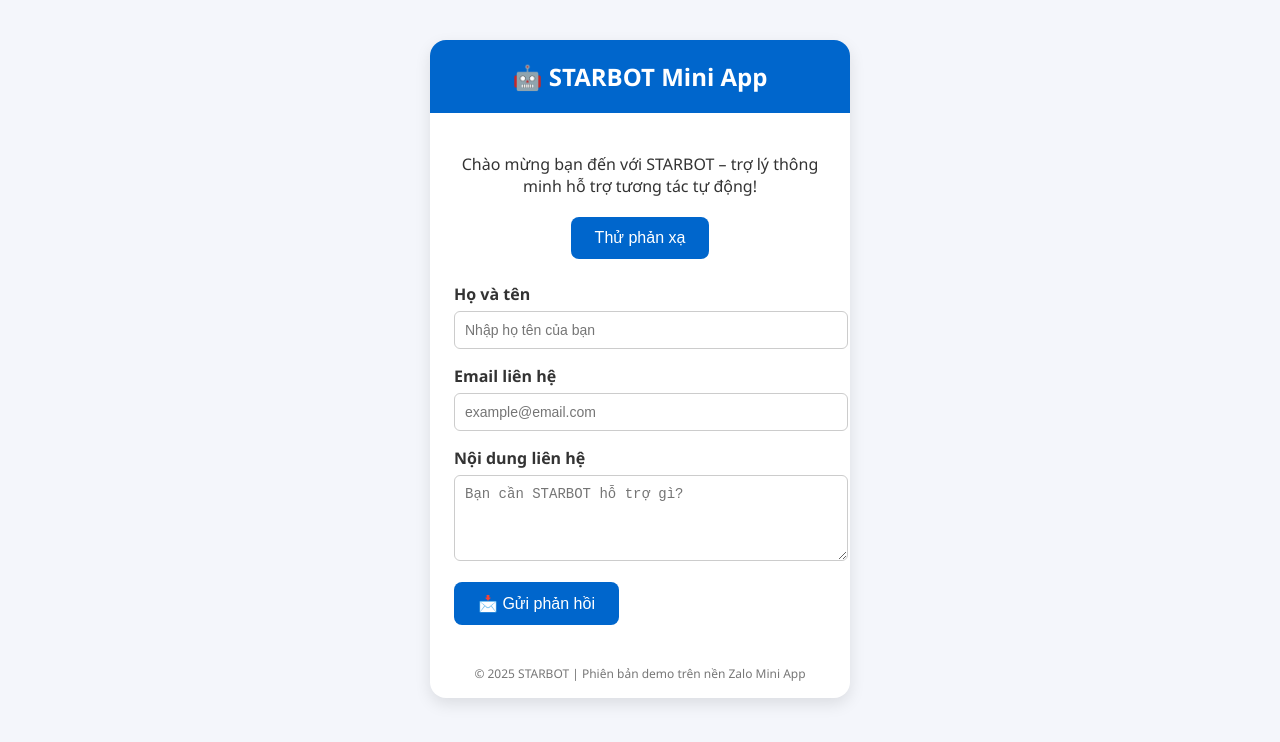
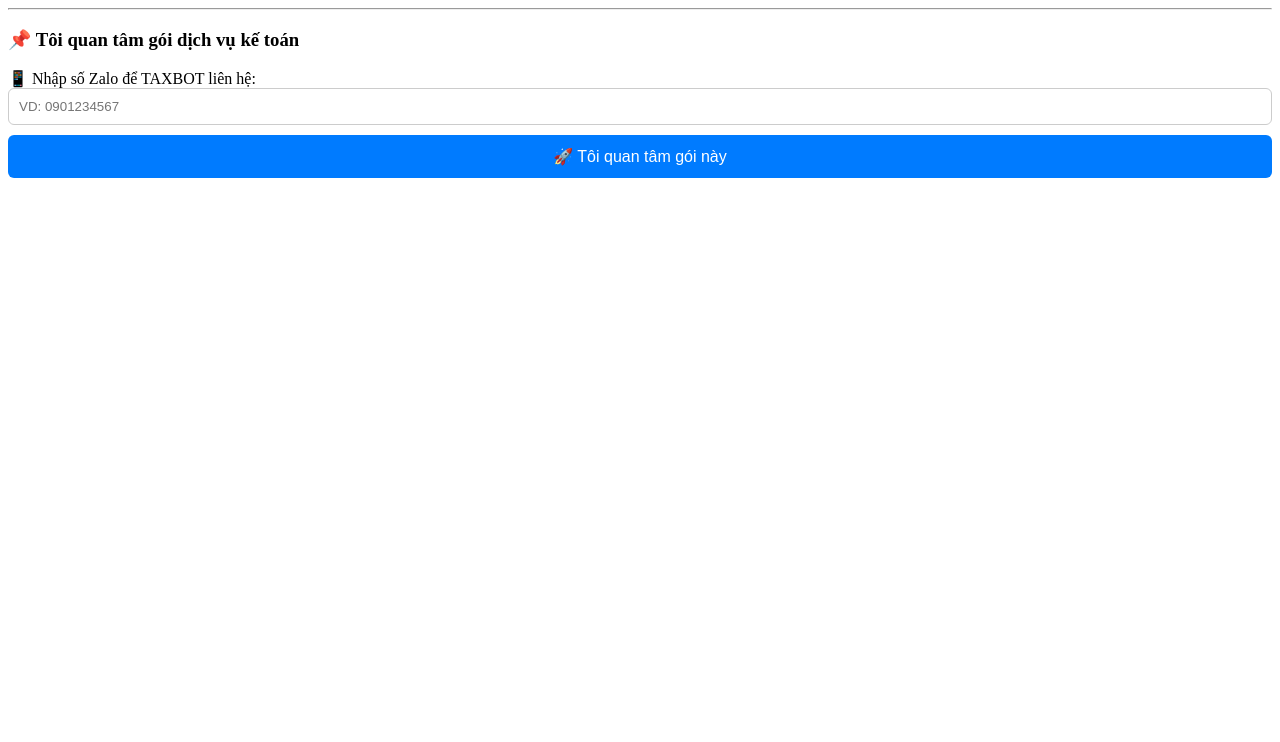
Before and after one commit to Chat-Tom/starbot-v1-1, a plain HTML site: page index.html in a window 1280 px wide. Drawn offline with Linux system fonts and the light colour scheme.

Commit message:
Update index.html
Signed-off-by: Star Bot  <chat301277@gmail.com>

```diff
--- a/index.html
+++ b/index.html
@@ -1,112 +1,44 @@
-<!DOCTYPE html>
-<html lang="vi">
-<head>
-  <meta charset="UTF-8">
-  <meta name="viewport" content="width=device-width, initial-scale=1.0">
-  <title>STARBOT Mini App</title>
-  <style>
-    body {
-      font-family: 'Segoe UI', sans-serif;
-      background: #f4f6fb;
-      margin: 0;
-      padding: 0;
-      color: #333;
+<hr>
+<h3>📌 Tôi quan tâm gói dịch vụ kế toán</h3>
+
+<form id="interest-form" style="margin-top: 16px;">
+  <label for="zalo-phone">📱 Nhập số Zalo để TAXBOT liên hệ:</label>
+  <input type="text" id="zalo-phone" name="zalo-phone" placeholder="VD: 0901234567" required style="margin-bottom: 10px; padding: 10px; width: 100%; border-radius: 6px; border: 1px solid #ccc;" />
+
+  <input type="hidden" id="package-name" value="Gói Cá Nhân Kinh Doanh" />
+
+  <button type="submit" style="background-color: #007BFF; color: white; padding: 12px; border: none; border-radius: 6px; width: 100%; font-size: 16px; cursor: pointer;">
+    🚀 Tôi quan tâm gói này
+  </button>
+</form>
+
+<script>
+  document.getElementById("interest-form").addEventListener("submit", function(e) {
+    e.preventDefault();
+
+    const phone = document.getElementById("zalo-phone").value.trim();
+    const packageName = document.getElementById("package-name").value;
+
+    if (!phone.match(/^0\d{9}$/)) {
+      alert("⚠️ Vui lòng nhập số Zalo hợp lệ (bắt đầu bằng 0, đủ 10 số).");
+      return;
     }
-    .wrapper {
-      max-width: 420px;
-      margin: 40px auto;
-      background: white;
-      border-radius: 16px;
-      box-shadow: 0 6px 16px rgba(0,0,0,0.1);
-      overflow: hidden;
-    }
-    header {
-      background: #0066cc;
-      color: white;
-      padding: 20px;
-      text-align: center;
-    }
-    header h1 {
-      margin: 0;
-      font-size: 24px;
-    }
-    .content {
-      padding: 24px;
-      text-align: center;
-    }
-    .content p {
-      margin-bottom: 20px;
-    }
-    button {
-      padding: 12px 24px;
-      background: #0066cc;
-      color: white;
-      border: none;
-      border-radius: 8px;
-      font-size: 16px;
-      cursor: pointer;
-      transition: background 0.3s ease;
-    }
-    button:hover {
-      background: #004999;
-    }
-    form {
-      margin-top: 24px;
-      text-align: left;
-    }
-    label {
-      display: block;
-      margin-bottom: 6px;
-      font-weight: 600;
-    }
-    input, textarea {
-      width: 100%;
-      padding: 10px;
-      margin-bottom: 16px;
-      border-radius: 6px;
-      border: 1px solid #ccc;
-      font-size: 14px;
-    }
-    .footer {
-      padding: 16px;
-      text-align: center;
-      font-size: 12px;
-      color: #777;
-    }
-  </style>
-  <script>
-    function redirectAfterSubmit() {
-      setTimeout(() => {
-        window.location.href = "https://starbot-v1-1-demo-01.vercel.app";
-      }, 1000);
-    }
-  </script>
-</head>
-<body>
-  <div class="wrapper">
-    <header>
-      <h1>🤖 STARBOT Mini App</h1>
-    </header>
-    <div class="content">
-      <p>Chào mừng bạn đến với STARBOT – trợ lý thông minh hỗ trợ tương tác tự động!</p>
-      <button onclick="alert('🤖 ZATRI phản xạ rồi đó!')">Thử phản xạ</button>
 
-      <form action="https://formspree.io/f/mvgannok" method="POST" onsubmit="redirectAfterSubmit()">
-        <label for="name">Họ và tên</label>
-        <input type="text" id="name" name="name" placeholder="Nhập họ tên của bạn" required>
-
-        <label for="email">Email liên hệ</label>
-        <input type="email" id="email" name="email" placeholder="example@email.com" required>
-
-        <label for="message">Nội dung liên hệ</label>
-        <textarea id="message" name="message" rows="4" placeholder="Bạn cần STARBOT hỗ trợ gì?" required></textarea>
-
-        <button type="submit">📩 Gửi phản hồi</button>
-      </form>
-    </div>
-    <div class="footer">
-      © 2025 STARBOT | Phiên bản demo trên nền Zalo Mini App
-    </div>
-  </div>
-</body>
-</html>
+    fetch("https://starbot-v1-1-9xol.vercel.app/webhook/starbot", {
+      method: "POST",
+      headers: { "Content-Type": "application/json" },
+      body: JSON.stringify({
+        app_id: "2992023153139013305",
+        event_type: "interest",
+        payload: {
+          message: `Zalo ${phone} quan tâm: ${packageName}`
+        }
+      })
+    }).then(res => {
+      if (res.ok) {
+        alert("✅ Đã ghi nhận. Zalo sẽ phản hồi sớm!");
+        document.getElementById("interest-form").reset();
+      } else {
+ alert("❌ Gửi thất bại! Vui lòng thử lại.");
+      }
+    });
```
